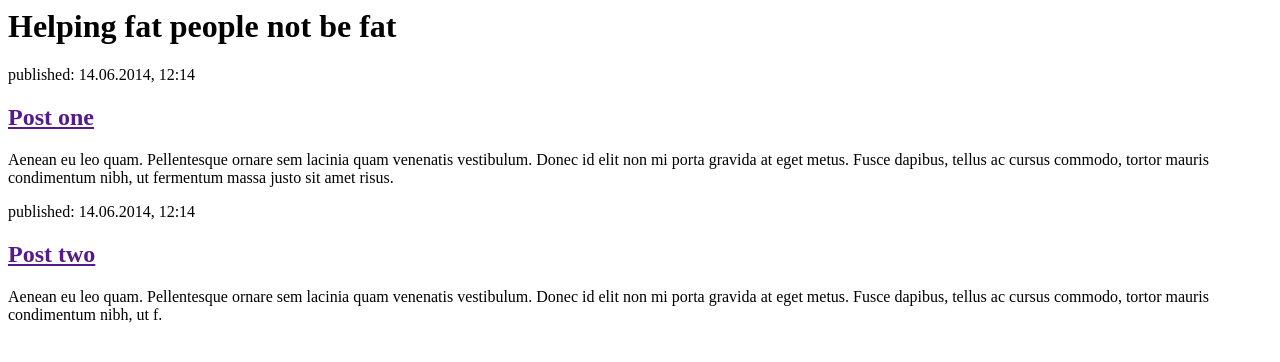
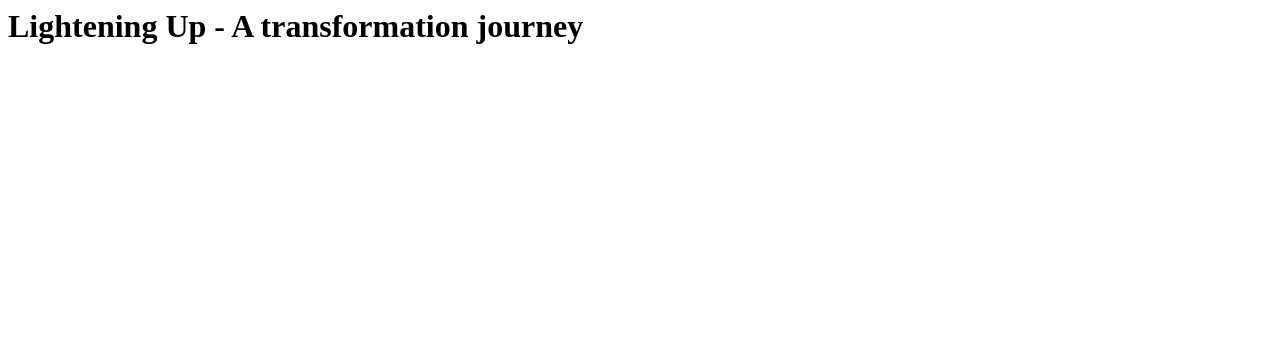
Before and after one commit to Nurha/Python_django_blog, a Django app: page / in a window 1280 px wide. Shown: the top 362 px of the page. Run offline with Django 3.2, Linux system fonts and the light colour scheme; tables that the repository leaves empty hold one stand-in row (values such as "Sample post").

Commit message:
modified templates to get data from database

```diff
--- a/blog/templates/blog/post_list.html
+++ b/blog/templates/blog/post_list.html
@@ -4,19 +4,14 @@
     </head>
     <body>
         <div>
-            <h1>Helping fat people not be fat</h1>
+            <h1>Lightening Up - A transformation journey</h1>
         </div>
-
-        <div>
-            <p>published: 14.06.2014, 12:14</p>
-            <h2><a href="">Post one</a></h2>
-            <p>Aenean eu leo quam. Pellentesque ornare sem lacinia quam venenatis vestibulum. Donec id elit non mi porta gravida at eget metus. Fusce dapibus, tellus ac cursus commodo, tortor mauris condimentum nibh, ut fermentum massa justo sit amet risus.</p>
-        </div>
-
-        <div>
-            <p>published: 14.06.2014, 12:14</p>
-            <h2><a href="">Post two</a></h2>
-            <p>Aenean eu leo quam. Pellentesque ornare sem lacinia quam venenatis vestibulum. Donec id elit non mi porta gravida at eget metus. Fusce dapibus, tellus ac cursus commodo, tortor mauris condimentum nibh, ut f.</p>
-        </div>
+        {% for post in posts %}
+					<div>
+						<p>published: {{ post.published_date }}</p>
+						<h1>{{ post.title }}</h1>
+						<p>{{ post.text|linebreaksbr }}</p>
+					</div>
+        {% endfor %}
     </body>
 </html>
--- a/blog/views.py
+++ b/blog/views.py
@@ -1,4 +1,7 @@
 from django.shortcuts import render
+from django.utils import timezone
+from .models import Post
 
 def post_list(request):
-    return render(request, 'blog/post_list.html', {})
+    posts = Post.objects.filter(published_date__lte=timezone.now()).order_by('published_date')
+    return render(request, 'blog/post_list.html', {'posts': posts})
--- a/mysite/urls.py
+++ b/mysite/urls.py
@@ -4,5 +4,5 @@ from django.contrib import admin
 
 urlpatterns = [
     url(r'^admin/', admin.site.urls),
-    url(r'', include('blog.urls')),
+    url(r'^$', include('blog.urls')),
 ]
```
